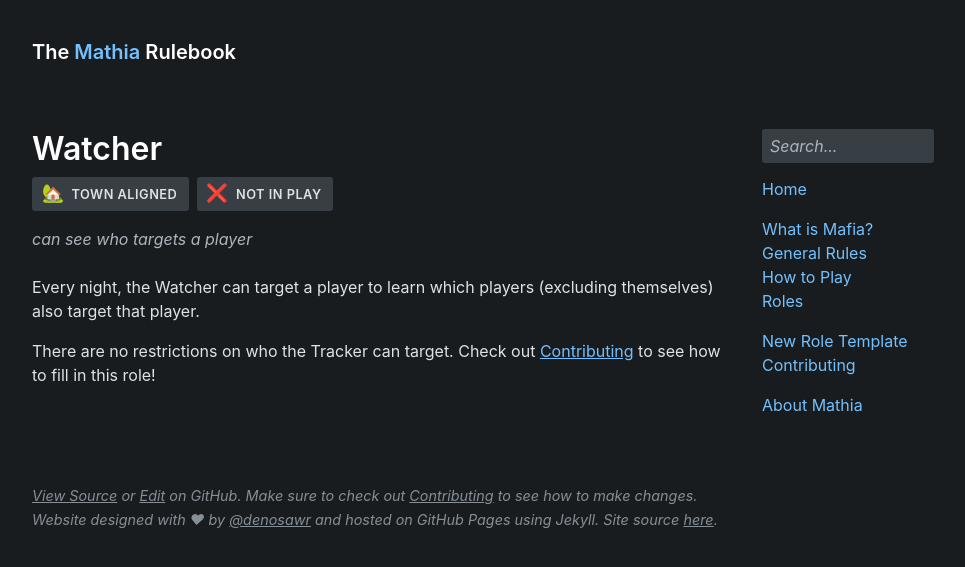
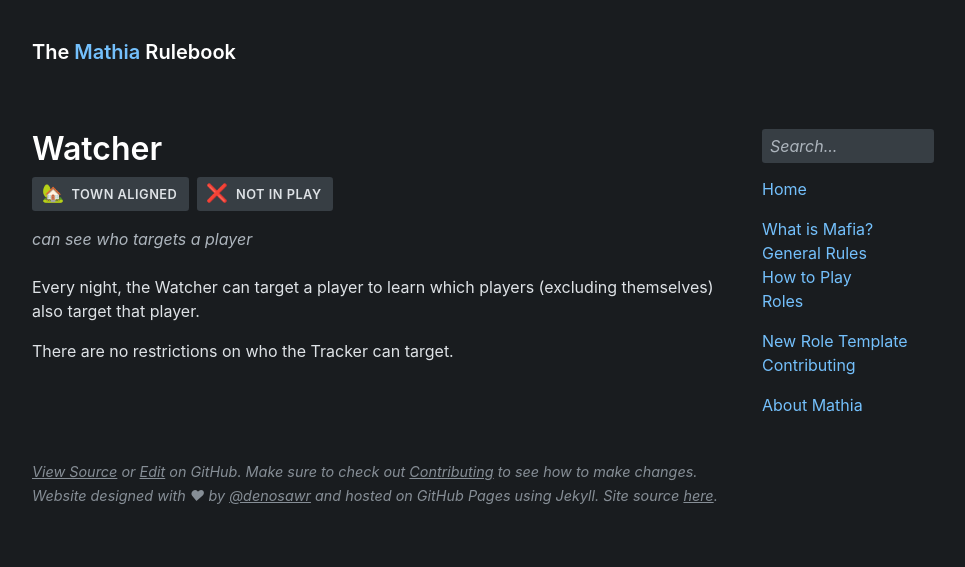
Before and after one commit to olliecheng/mathia-rulebook, a Jekyll site: the page built from roles/watcher.md, in a window 1280 px wide. Shown: the top 567 px of the page, without its empty margins (152-1117 px from the left). Built offline with Jekyll 4.4.1, drawn with Linux system fonts in a browser that asks for light colours; some web fonts are replaced.

Commit message:
removed CONTRIBUTING

```diff
--- a/roles/watcher.md
+++ b/roles/watcher.md
@@ -9,4 +9,3 @@ description: can see who targets a player
 Every night, the Watcher can target a player to learn which players (excluding themselves) also target that player.
 
 There are no restrictions on who the Tracker can target.
-Check out [Contributing]({{ site.baseurl }}{% link information/contributing.md %}) to see how to fill in this role!
```
